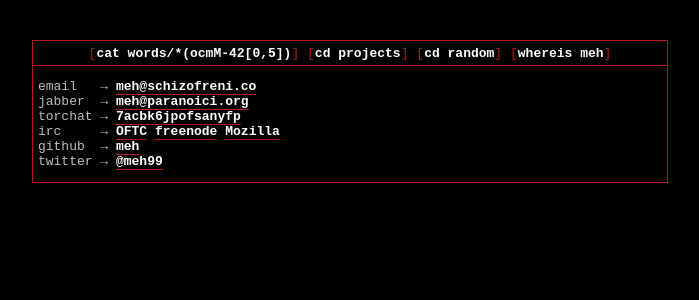
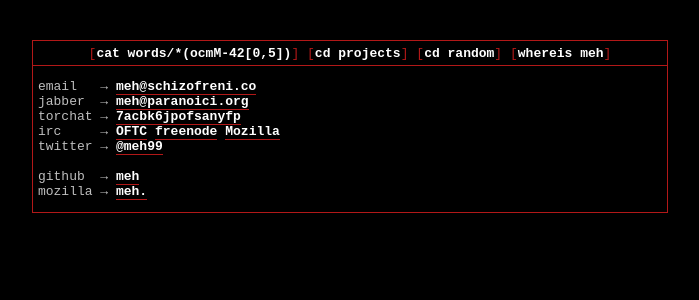
Before and after one commit to meh/meh.github.io, a Jekyll site: the page built from whereis.html, in a window 1280 px wide. Shown: the top 300 px of the page, without its empty margins (290-989 px from the left). Built offline with Jekyll 4.4.1, drawn with Linux system fonts in a browser that asks for light colours; Markdown is read by kramdown in place of the engine named in the settings.

Commit message:
whereis: add AMO account

```diff
--- a/whereis.html
+++ b/whereis.html
@@ -11,6 +11,8 @@ email   → <a href="mailto:meh@schizofreni.co">meh@schizofreni.co</a>
 jabber  → <a href="jabber://meh@paranoici.org">meh@paranoici.org</a>
 torchat → <a href="torchat://7acbk6jpofsanyfp">7acbk6jpofsanyfp</a>
 irc     → <a href="irc://irc.oftc.net/meh,isnick">OFTC</a> <a href="irc://irc.freenode.net/meh`,isnick">freenode</a> <a href="irc://irc.mozilla.org/meh,isnick">Mozilla</a>
+twitter → <a href="http://twitter.com/meh99">@meh99</a>
+
 github  → <a href="https://github.com/meh">meh</a>
-twitter → <a href="http://twitter.com/meh99">@meh99</a>
+mozilla → <a href="https://addons.mozilla.org/en-US/firefox/user/5453183/">meh.</a>
 </pre>
```
